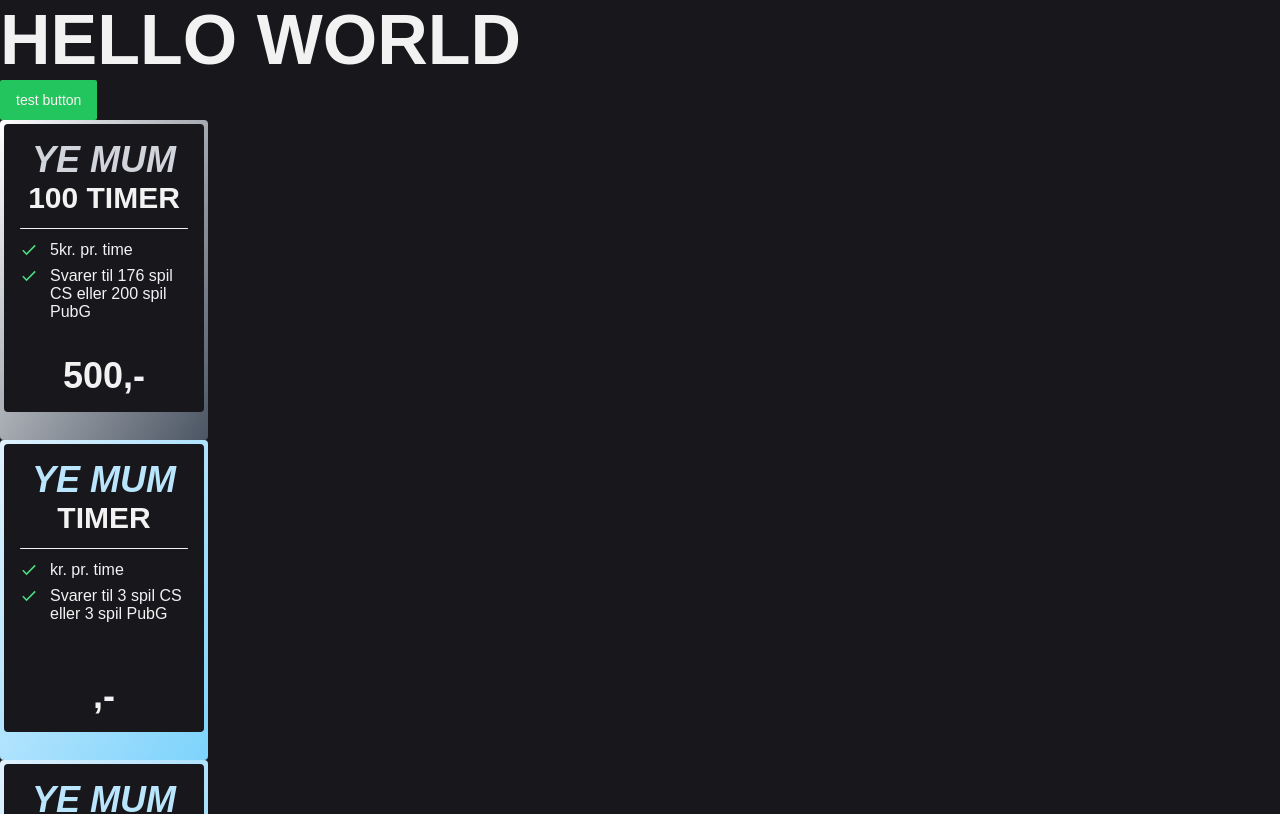
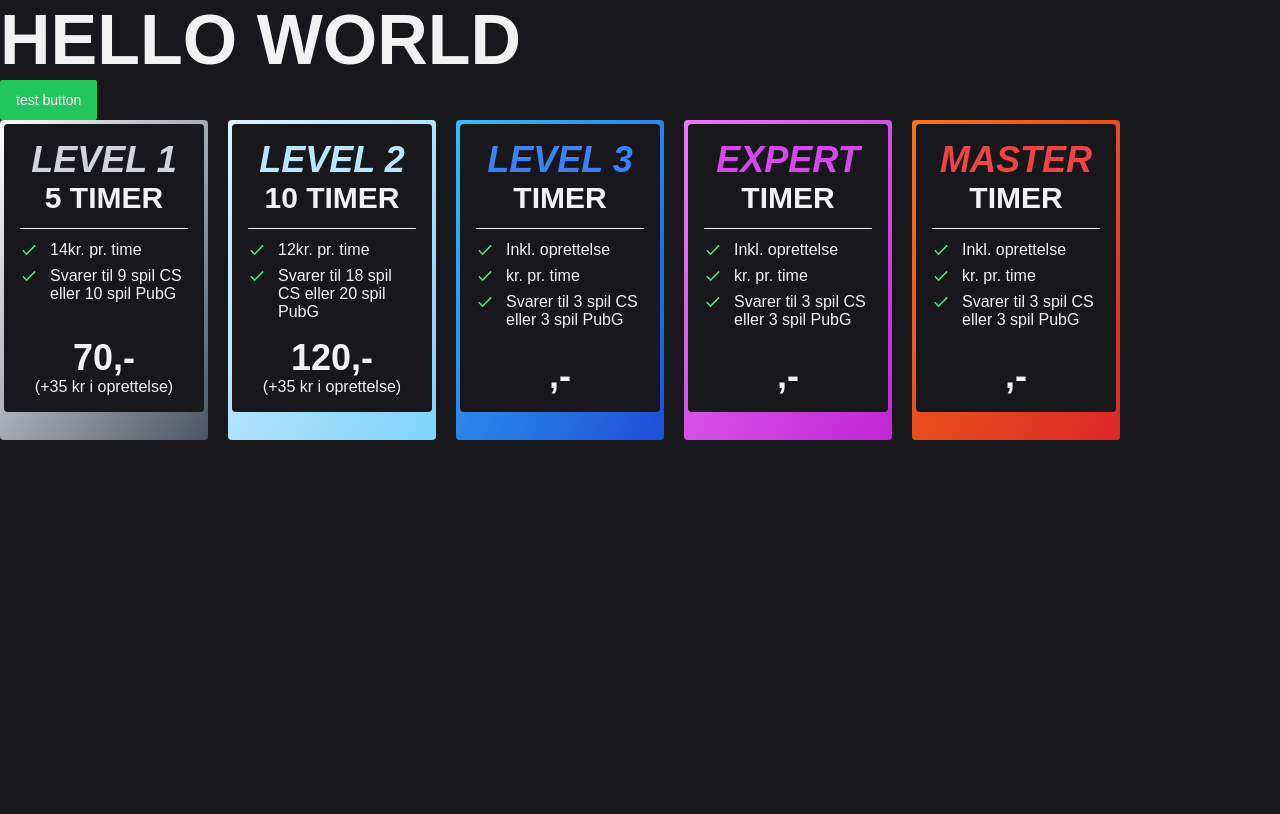
Before and after one commit to TobiasRoland123/next_level, a Next.js app: page / in a window 1280 px wide. Shown: the top 814 px of the page. Built offline with nearby package versions, Linux system fonts and the light colour scheme.

Commit message:
hover on cards works

```diff
--- a/package.json
+++ b/package.json
@@ -17,6 +17,7 @@
     "@radix-ui/react-slot": "^1.0.2",
     "class-variance-authority": "^0.7.0",
     "clsx": "^2.0.0",
+    "framer-motion": "^10.16.5",
     "lucide-react": "^0.292.0",
     "next": "14.0.3",
     "react": "^18",
--- a/src/components/Cards/Card.tsx
+++ b/src/components/Cards/Card.tsx
@@ -1,9 +1,10 @@
 import * as React from 'react';
 import { cva, VariantProps } from 'class-variance-authority';
-import { IoMdCheckmark } from 'react-icons/io';
-
+import { IoIosArrowForward, IoMdCheckmark } from 'react-icons/io';
+import { AnimatePresence, HTMLMotionProps, motion } from 'framer-motion';
 import { cn } from '../../lib/utils';
 import clsx from 'clsx';
+import { forwardRef, useState } from 'react';
 
 const cardVariants = cva('w-52 h-80 rounded bg-gradient-to-br', {
   variants: {
@@ -24,34 +25,79 @@
   },
 });
 
+const InnerBoxVariants = {
+  default: { clipPath: 'polygon(0 0, 100% 0, 100% 100%, 0% 100%)' },
+  hover: {
+    clipPath: [
+      'polygon(0 0, 100% 0, 100% 100%, 0% 100%)',
+      ' polygon(0 0, 100% 0, 100% 94%, 0% 100%)',
+    ],
+  },
+};
+
 export interface CardProps
-  extends React.HTMLAttributes<HTMLDivElement>,
+  extends Pick<HTMLMotionProps<'div'>, 'animate' | 'whileHover' | 'className'>,
     VariantProps<typeof cardVariants> {
   header?: string;
   timeAntal?: number;
   timePris?: number;
   totalPris?: number;
+  oprettelseInkl?: boolean;
 }
 
-const Card = React.forwardRef<HTMLDivElement, CardProps>(
-  ({ variant, header, timeAntal, timePris, totalPris, size, className, ...props }, ref) => {
+const Card = forwardRef<HTMLDivElement, CardProps>(
+  (
+    { variant, header, timeAntal, timePris, totalPris, oprettelseInkl, size, className, ...props },
+    ref
+  ) => {
     const cardClassName = cn(cardVariants({ variant, size, className }));
     const cardNamesStuff = cardVariants();
+    const [isHovered, setIsHovered] = useState(false);
 
     console.log(cardNamesStuff);
 
     return (
-      <div
+      <AnimatePresence>
+        <motion.div
+          className="absolute w-screen h-screen top-0 left-0 bg-black"
+          animate={isHovered ? { opacity: 0.7, zIndex: 20 } : { opacity: 0, zIndex: -1 }}
+        ></motion.div>
+        <motion.div
+          whileHover={{
+            scale: [null, 1.45, 1.4],
+            backgroundImage: `linear-gradient(var(--rotate), var(--${variant}Gradient))`,
+            animation: 'spin 1.7s linear infinite',
+            zIndex: 50,
+            boxShadow: `0px 0px 70px 20px var(--${variant}Shadow)`,
+          }}
+          onHoverStart={() => setIsHovered(true)}
+          onHoverEnd={() => setIsHovered(false)}
+          transition={{ duration: 0.25 }}
           ref={ref}
           className={cardClassName}
           {...props}
         >
-        <div className="bg-primaryCol flex flex-col p-4 w-full h-72 rounded">
+          <motion.div
+            initial="default"
+            animate={isHovered ? 'hover' : 'default'}
+            transition={{ duration: 0.1 }}
+            variants={InnerBoxVariants}
+            className="bg-primaryCol flex flex-col p-4 w-full h-72 rounded"
+          >
             <h2 className={clsx(variant, 'text-center text-4xl')}>{header}</h2>
             <h3 className=" text-secondaryCol text-center text-3xl">{timeAntal} timer</h3>
             <div className="h-[1px] my-3 bg-secondaryCol rounded"></div>
             <div className="flex flex-col justify-between h-3/4">
               <div className="flex flex-col gap-2">
+                {oprettelseInkl && (
+                  <div className="flex flex-row gap-3">
+                    <IoMdCheckmark
+                      className="text-green-400 shrink-0"
+                      size="18"
+                    />
+                    <p className=" text-center text-secondaryCol">Inkl. oprettelse</p>
+                  </div>
+                )}
                 <div className="flex flex-row gap-3">
                   <IoMdCheckmark
                     className="text-green-400 shrink-0"
@@ -72,10 +118,28 @@
                   </p>
                 </div>
               </div>
+              <div>
                 <h3 className="text-secondaryCol text-center text-4xl">{totalPris},-</h3>
+                {!oprettelseInkl && (
+                  <p className="text-secondaryCol text-center">(+35 kr i oprettelse)</p>
+                )}
               </div>
             </div>
-      </div>
+          </motion.div>
+          <motion.div
+            initial={{ opacity: 0 }}
+            animate={isHovered ? { opacity: 1 } : { opacity: 0 }}
+            transition={{ duration: 0.1 }}
+            className="flex justify-end -mt-1"
+          >
+            <p className="text-secondaryCol uppercase font-bold">Book nu</p>
+            <IoIosArrowForward
+              className="self-center"
+              size="16"
+            />
+          </motion.div>
+        </motion.div>
+      </AnimatePresence>
     );
   }
 );
--- a/src/pages/index.tsx
+++ b/src/pages/index.tsx
@@ -7,30 +7,35 @@
       <h1>Hello World</h1>
 
       <Button className="bg-green-500">test button</Button>
-
+      <div className="flex gap-5">
         <Card
           variant={'level1'}
-        header="ye mum"
-        timeAntal={100}
-        timePris={20}
-        totalPris={500}
+          header="Level 1"
+          timeAntal={5}
+          totalPris={70}
         ></Card>
         <Card
           variant={'level2'}
-        header="ye mum"
+          header="Level 2"
+          timeAntal={10}
+          totalPris={120}
         ></Card>
         <Card
-        variant={'level2'}
-        header="ye mum"
+          variant={'level3'}
+          header="Level 3"
+          oprettelseInkl
         ></Card>
         <Card
           variant={'expert'}
-        header="ye mum"
+          header="Expert"
+          oprettelseInkl
         ></Card>
         <Card
           variant={'master'}
-        header="ye mum"
+          header="Master"
+          oprettelseInkl
         ></Card>
+      </div>
     </>
   );
 }
--- a/src/styles/globals.css
+++ b/src/styles/globals.css
@@ -2,7 +2,7 @@
 @tailwind components;
 @tailwind utilities;
 
-@import url("https://fonts.googleapis.com/css2?family=Rubik:ital,wght@0,300;0,400;0,500;0,600;0,700;0,800;0,900;1,300;1,400;1,500;1,600;1,700;1,800;1,900&display=swap");
+@import url('https://fonts.googleapis.com/css2?family=Rubik:ital,wght@0,300;0,400;0,500;0,600;0,700;0,800;0,900;1,300;1,400;1,500;1,600;1,700;1,800;1,900&display=swap');
 
 h1 {
   font-size: 52.5px;
@@ -75,12 +75,24 @@
 
 @layer base {
   :root {
-    font-family: "Rubik", sans-serif;
+    font-family: 'Rubik', sans-serif;
 
     --primaryColor: 255 8% 10%;
     --secondaryColor: 0 0% 95%;
     --accentColor: 356 100% 52%;
     --contrastColor: 0 0% 18%;
+
+    --level1Gradient: #ffffff, #59636f;
+    --level2Gradient: #e0f2fe, #7dd3fc;
+    --level3Gradient: #38bdf8, #1d4ed8;
+    --expertGradient: #e879f9, #c026d3;
+    --masterGradient: #f97316, #dc2626;
+
+    --level1Shadow: rgba(96, 143, 198, 0.39);
+    --level2Shadow: rgba(96, 143, 198, 0.39);
+    --level3Shadow: rgba(0, 26, 165, 0.39);
+    --expertShadow: rgba(152, 0, 165, 0.39);
+    --masterShadow: rgba(165, 0, 0, 0.39);
 
     --background: 255, 8%, 10%, 1;
     --foreground: 0 0% 95%;
@@ -104,6 +116,8 @@
     --input: 0, 0%, 95%, 1;
     --ring: 356, 100%, 52%, 1;
     --radius: 2px;
+    --card-height: 320px;
+    --card-width: 208px;
   }
 }
 
@@ -115,3 +129,18 @@
     @apply bg-background text-foreground;
   }
 }
+
+@property --rotate {
+  syntax: '<angle>';
+  initial-value: 132deg;
+  inherits: false;
+}
+
+@keyframes spin {
+  0% {
+    --rotate: 80deg;
+  }
+  100% {
+    --rotate: 437deg;
+  }
+}
```
Also changed, not shown: 2 other files (tests, documents, lock files or other folders). Lines whose indentation alone changed are shown as unchanged.
